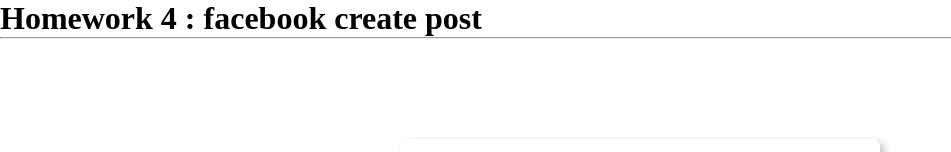
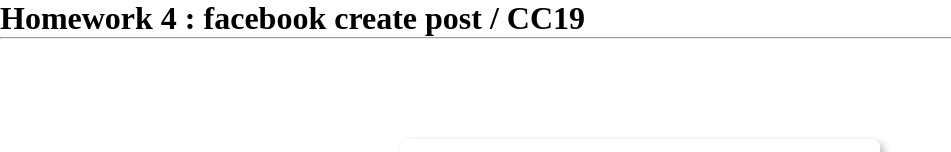
Before and after one commit to ChartMongkolsin/cc19-homework4, a plain HTML site: page index.html in a window 1280 px wide. Shown: the top 152 px of the page, without its empty margins (0-951 px from the left). Drawn offline with Linux system fonts and the light colour scheme; grey boxes are pictures that could not be loaded.

Commit message:
add CC19 text

```diff
--- a/index.html
+++ b/index.html
@@ -12,7 +12,7 @@
 </head>
 
 <body>
-    <h1>Homework 4 : facebook create post</h1>
+    <h1>Homework 4 : facebook create post / CC19</h1>
     <hr>
     <div class="post">
         <div class="row1">
```
